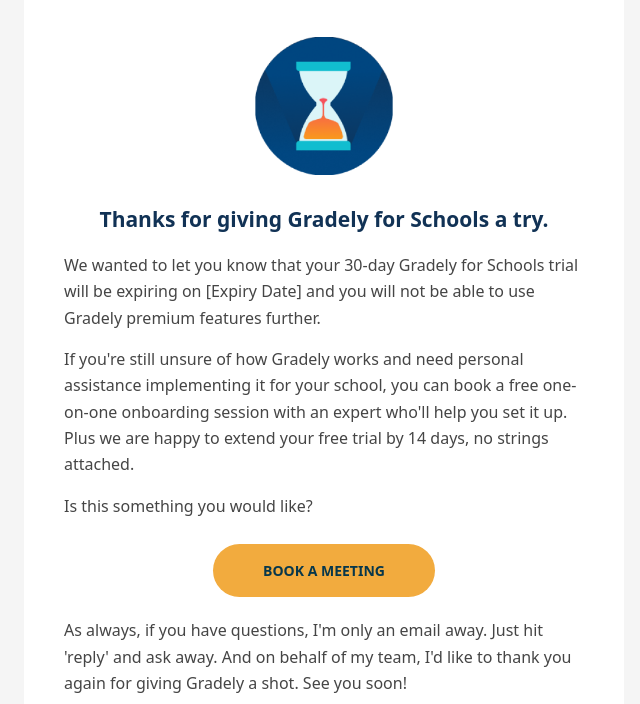
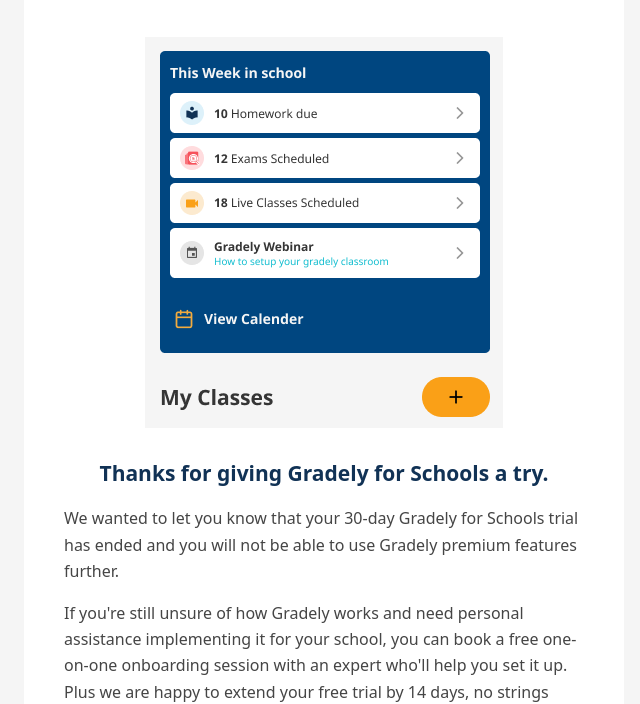
Before and after one commit to tobechukss/schoolFreeTrialExpired, a plain HTML site: page index.html in a window 1280 px wide. Shown: the part 126-830 px from the top of the page, without its empty margins (316-956 px from the left). Drawn offline with Linux system fonts and the light colour scheme.

Commit message:
First commit

```diff
--- a/index.html
+++ b/index.html
@@ -173,7 +173,7 @@
                                 <table border="0" cellspacing="0" cellpadding="0">
                                     <tr>
                                         <td align="center" style="">
-                                           <img src="./img/hourglass.png" width="240" height="192" alt="" style="padding: 0;">
+                                           <img src="./img/schoolDashboard_mobile.png" height="242" alt="" style="padding: 0;">
                                         </td>
                                     </tr>
                                 </table>
@@ -185,7 +185,7 @@
                                         <tr>
                                             <td align="left" style=" color:#454545;">
                                                <h4 align="center" style="display: block; margin: 0; padding-bottom: 15px; font-size:21px; color: #113255;">Thanks for giving Gradely for Schools a try.</h4>
-                                                <p style="display: block; margin: 0; padding-bottom: 15px;">We wanted to let you know that your 30-day Gradely for Schools trial will be expiring on [Expiry Date] and you will not be able to use Gradely premium features further.</p>
+                                                <p style="display: block; margin: 0; padding-bottom: 15px;">We wanted to let you know that your 30-day Gradely for Schools trial has ended and you will not be able to use Gradely premium features further.</p>
                                                 <p style="display: block; margin: 0; padding-bottom: 15px;">If you're still unsure of how Gradely works and need personal assistance implementing it for your school, you can book a free one-on-one onboarding session with an expert who'll help you set it up. Plus we are happy to extend your free trial by 14 days, no strings attached.</p>
 
                                                 <p style="display: block; margin: 0; padding-bottom: 15px;">Is this something you would like?</p>
@@ -197,7 +197,7 @@
                                 <table border="0" cellspacing="0" cellpadding="0">
                                     <tr>
                                         <td align="center">
-                                            <a href="https://www.gradely.ng" target="_blank" style="font-size: 14px; color: #07374B; font-weight: 700; background-color: #F2AB3E; text-transform: uppercase; font-size: 14px; padding: 15px 50px 15px 50px; border-radius: 35px 35px 35px 35px; display: inline-block;">BOOK A MEETING</a>
+                                            <a href="https://meetings.hubspot.com/schools9" target="_blank" style="font-size: 14px; color: #07374B; font-weight: 700; background-color: #F2AB3E; text-transform: uppercase; font-size: 14px; padding: 15px 50px 15px 50px; border-radius: 35px 35px 35px 35px; display: inline-block;">REQUEST A MEETING</a>
                                         </td>
                                     </tr>
                                 </table>
```
Also changed, not shown: img/hello.png (added), img/schoolDashboard_mobile.png (added).
